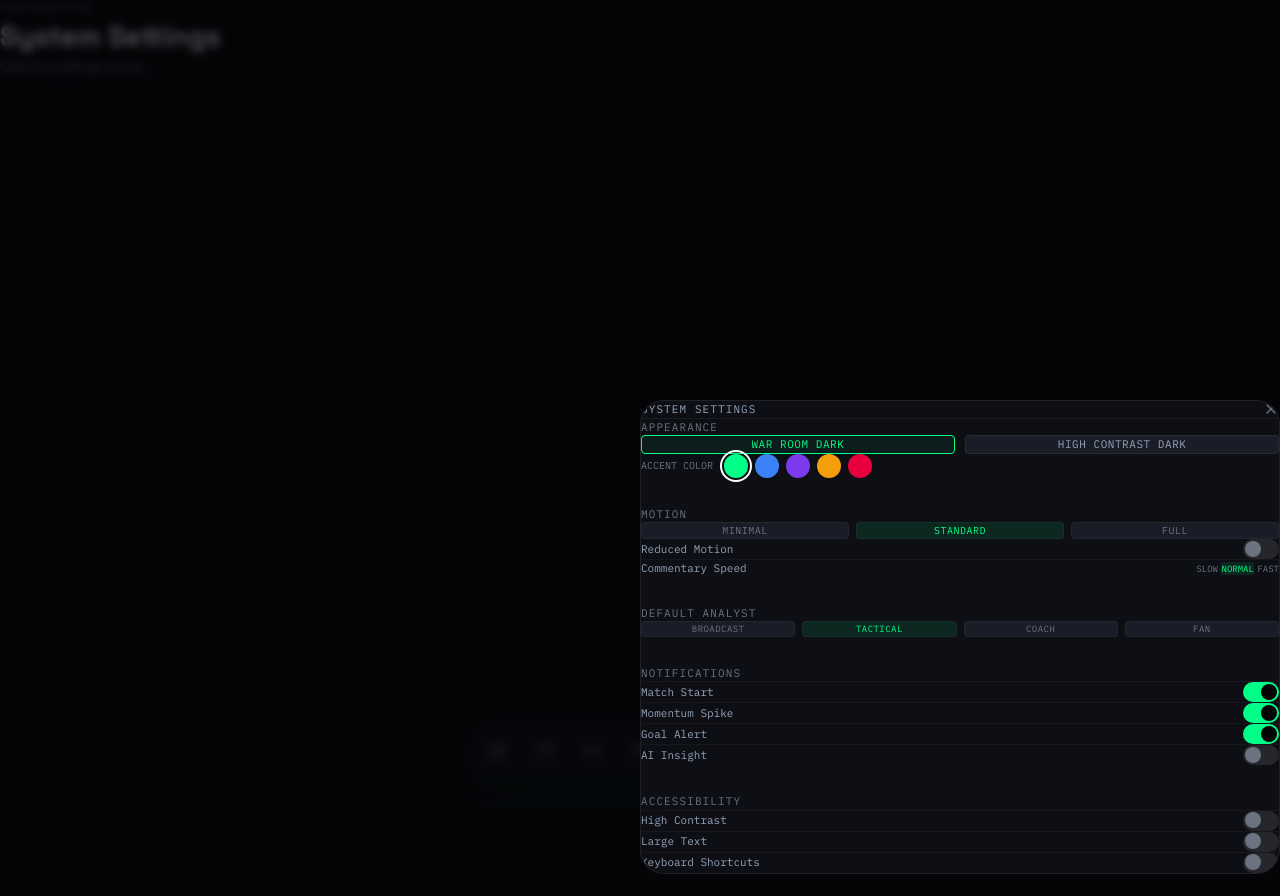
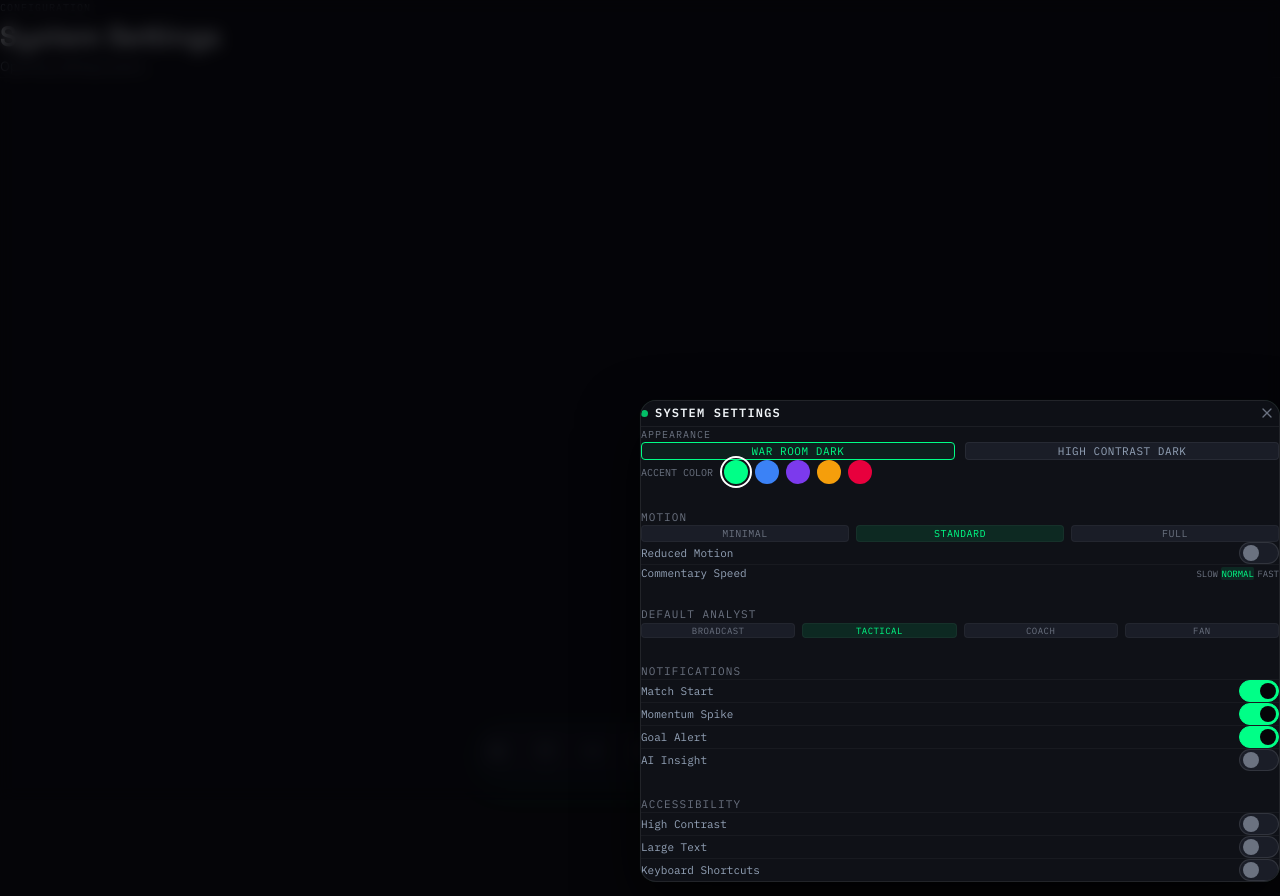
Before and after one commit to magnusinst84-sudo/OFFSIDE, a Next.js app in the folder frontend/: page /settings in a window 1280 px wide. Built offline with nearby package versions, Linux system fonts and the light colour scheme.

Commit message:
fix(settings): polish modal layout, sticky header, backdrop blur and keyboard accessibility

```diff
--- a/frontend/components/settings/SettingsPanel.tsx
+++ b/frontend/components/settings/SettingsPanel.tsx
@@ -11,13 +11,15 @@ const PERSONALITIES = ['broadcast', 'tactical', 'coach', 'fan'] as const
 function Toggle({ value, onChange }: { value: boolean; onChange: (v: boolean) => void }) {
   return (
     <button
+      type="button"
       onClick={() => onChange(!value)}
-      className="relative transition-colors duration-200"
+      className="relative transition-colors duration-200 cursor-pointer focus:outline-none"
       style={{
-        width: 36,
-        height: 20,
-        borderRadius: 10,
-        background: value ? '#00FF87' : 'rgba(255,255,255,0.1)',
+        width: 40,
+        height: 22,
+        borderRadius: 11,
+        background: value ? '#00FF87' : '#1A1D27',
+        border: value ? '1px solid #00FF87' : '1px solid rgba(255,255,255,0.1)',
         flexShrink: 0,
       }}
     >
@@ -27,7 +29,7 @@ function Toggle({ value, onChange }: { value: boolean; onChange: (v: boolean) =>
           width: 16,
           height: 16,
           background: value ? '#050508' : '#6B7280',
-          transform: value ? 'translateX(18px)' : 'translateX(2px)',
+          transform: value ? 'translateX(20px)' : 'translateX(3px)',
         }}
       />
     </button>
@@ -37,6 +39,17 @@ function Toggle({ value, onChange }: { value: boolean; onChange: (v: boolean) =>
 export function SettingsPanel() {
   const { settingsPanelOpen, closeSettings } = useApp()
   const { settings, setSettings } = useSettings()
+
+  // Close on Escape key
+  useEffect(() => {
+    const handleKeyDown = (e: KeyboardEvent) => {
+      if (e.key === 'Escape' && settingsPanelOpen) {
+        closeSettings()
+      }
+    }
+    window.addEventListener('keydown', handleKeyDown)
+    return () => window.removeEventListener('keydown', handleKeyDown)
+  }, [settingsPanelOpen, closeSettings])
 
   const update = <K extends keyof typeof settings>(key: K, val: typeof settings[K]) =>
     setSettings(prev => ({ ...prev, [key]: val }))
@@ -51,46 +64,53 @@ export function SettingsPanel() {
             animate={{ opacity: 1 }}
             exit={{ opacity: 0 }}
             className="fixed inset-0 z-[9999]"
-            style={{ background: 'rgba(5,5,8,0.7)', backdropFilter: 'blur(4px)' }}
+            style={{ background: 'rgba(5,5,8,0.75)', backdropFilter: 'blur(8px)' }}
             onClick={closeSettings}
           />
 
           {/* Panel */}
           <motion.div
-            initial={{ opacity: 0, scale: 0.96, y: 8 }}
+            initial={{ opacity: 0, scale: 0.96, y: 12 }}
             animate={{ opacity: 1, scale: 1, y: 0 }}
-            exit={{ opacity: 0, scale: 0.96, y: 8 }}
-            transition={{ type: 'spring', stiffness: 400, damping: 30 }}
-            className="fixed z-[10000]"
+            exit={{ opacity: 0, scale: 0.96, y: 12 }}
+            transition={{ type: 'spring', stiffness: 450, damping: 32 }}
+            className="fixed z-[10000] flex flex-col"
             style={{
               top: '50%',
               left: '50%',
               transform: 'translate(-50%, -50%)',
-              width: 640,
-              backdropFilter: 'blur(24px)',
-              background: 'rgba(15,17,23,0.92)',
+              width: 'min(640px, 94vw)',
+              maxHeight: '88vh',
+              background: '#0F1117',
               border: '1px solid rgba(255,255,255,0.08)',
-              borderRadius: 24,
+              borderRadius: 16,
+              boxShadow: '0 24px 60px rgba(0,0,0,0.8), 0 0 1px rgba(0,255,135,0.15)',
               overflow: 'hidden',
             }}
           >
-            <div
-              className="overflow-y-auto"
-              style={{ maxHeight: '80vh', scrollbarWidth: 'thin', scrollbarColor: '#1A1D27 transparent' }}
-            >
             {/* Header */}
-            <div className="flex items-center justify-between p-6" style={{ borderBottom: '1px solid rgba(255,255,255,0.06)' }}>
-              <span className="font-mono text-[11px] tracking-widest" style={{ color: '#94A3B8' }}>SYSTEM SETTINGS</span>
-              <button onClick={closeSettings} style={{ color: '#6B7280' }} className="hover:text-white transition-colors">
+            <div className="flex items-center justify-between px-6 py-5 border-b border-white/[0.06] bg-[#0F1117]/90 backdrop-blur-md flex-shrink-0">
+              <div className="flex items-center gap-2">
+                <span className="w-2 h-2 rounded-full bg-[#00FF87] animate-pulse" />
+                <span className="font-mono text-[12px] font-semibold tracking-widest text-[#F0F4F8]">SYSTEM SETTINGS</span>
+              </div>
+              <button
+                type="button"
+                onClick={closeSettings}
+                className="w-7 h-7 rounded-[4px] flex items-center justify-center text-[#6B7280] hover:text-[#F0F4F8] hover:bg-white/[0.06] transition-all cursor-pointer"
+                title="Close (Esc)"
+              >
                 <X size={16} />
               </button>
             </div>
 
-            <div className="p-6 flex flex-col gap-8">
-
+            <div
+              className="overflow-y-auto p-6 flex flex-col gap-7"
+              style={{ scrollbarWidth: 'thin', scrollbarColor: '#1A1D27 transparent' }}
+            >
               {/* Appearance */}
               <section>
-                <p className="font-mono text-[11px] tracking-widest mb-4" style={{ color: '#6B7280' }}>APPEARANCE</p>
+                <p className="font-mono text-[10px] tracking-widest mb-3 text-[#6B7280]">APPEARANCE</p>
                 {/* Theme */}
                 <div className="flex gap-3 mb-4">
                   {['dark', 'high-contrast'].map(theme => (
@@ -252,7 +272,6 @@ export function SettingsPanel() {
               </section>
 
             </div>
-            </div>
           </motion.div>
         </>
       )}
```
